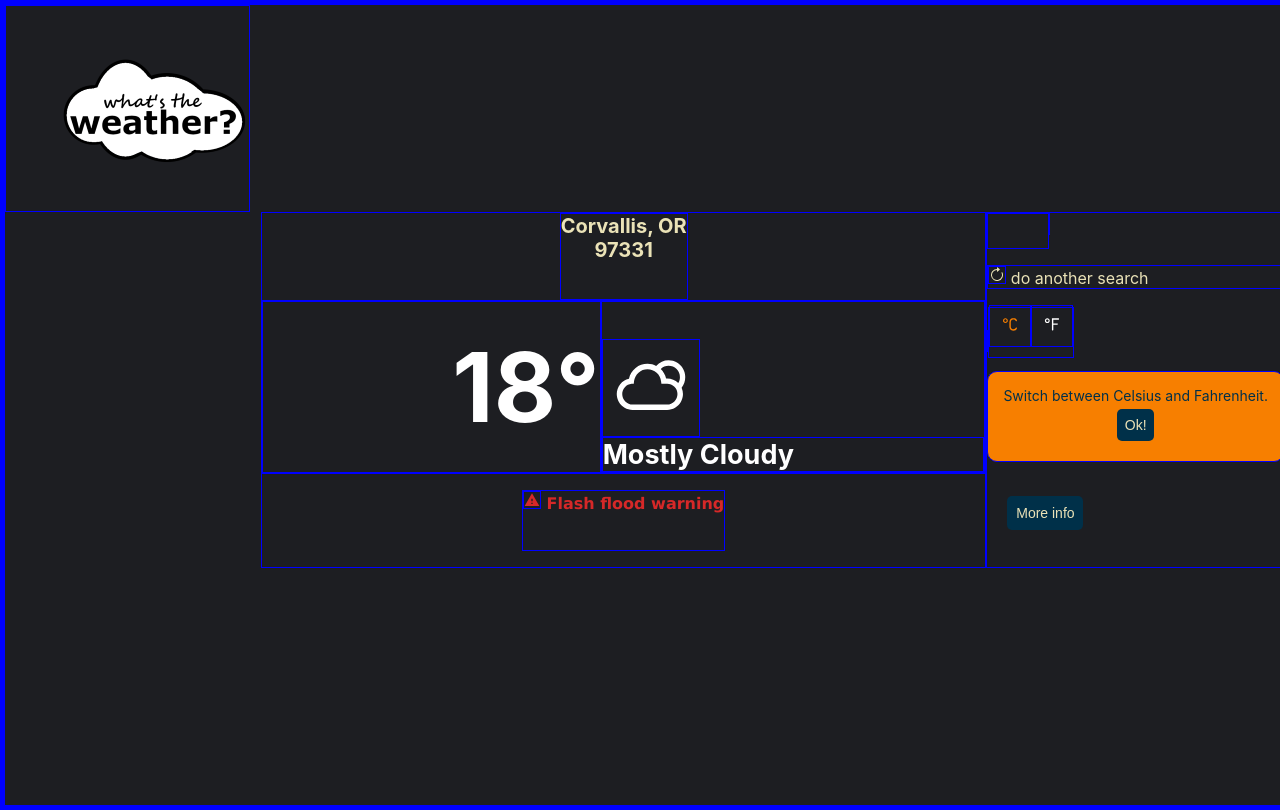
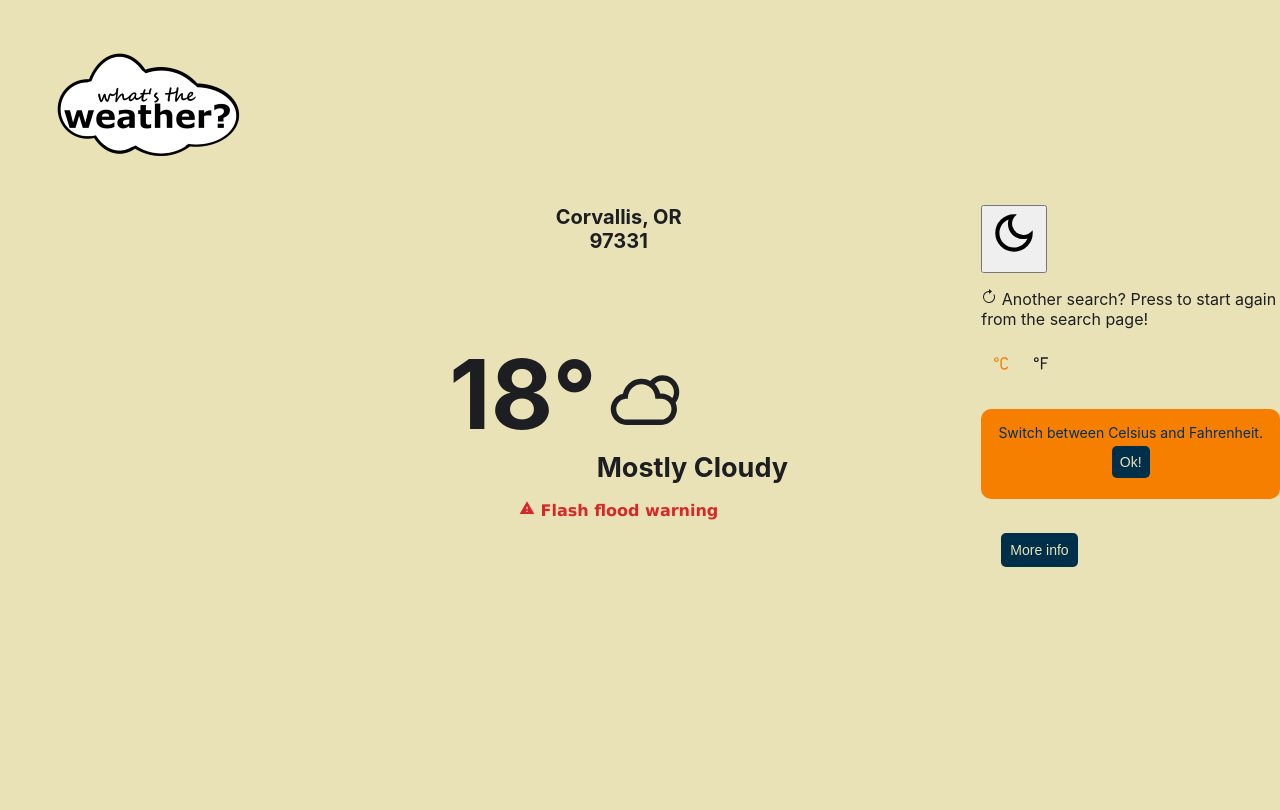
Before and after one commit to redSkies47/cs361-weather-app-portfolio, a React (Create React App) app in the folder weather-ui/: page /forecast-c in a window 1280 px wide. Built offline with nearby package versions, Linux system fonts and the light colour scheme.

Commit message:
implemented function theme toggling

```diff
--- a/weather-ui/src/App.css
+++ b/weather-ui/src/App.css
@@ -1,4 +1,14 @@
-* { border : 1px solid blue }
+/* * { border : 1px solid blue } */
+
+body.light {
+  background-color: #EAE2B7;
+  color: #1d1e22;
+}
+
+body.dark {
+  background-color: #1d1e22;
+  color:#EAE2B7
+}
 
 .container {  display: grid;
   grid-template-columns: 0.7fr 1.6fr 0.7fr;
@@ -10,8 +20,8 @@
     "logo . toggle"
     ". search ."
     ". . .";
-  background-color: #1d1e22;
-  color: #ffffff;
+  /* background-color: #1d1e22;
+  color: #ffffff; */
   width:100vw;
   height:100vh;
 }
@@ -64,17 +74,17 @@
 .switch { grid-area: switch;
   position: relative;
   display: inline-block;
-  width: 60px;
-  height: 34px;
+  /* width: 60px;
+  height: 34px; */
 }
 
-.switch input {
+/* .switch input {
   opacity: 0;
   width: 0;
   height: 0;
-}
+} */
 
-.slider {
+/* .slider {
   position: absolute;
   cursor: pointer;
 
@@ -108,7 +118,7 @@ input:checked + .slider {
 
 input:checked + .slider::before {
   transform: translateX(26px);
-}
+} */
 
 h4 {
   margin-left: 60px;
@@ -170,8 +180,8 @@ h4 {
     ". main-info options"
     ". extra-info .";
   justify-content: center;
-  background-color: #1d1e22;
-  color: #ffffff;
+  /* background-color: #1d1e22;
+  color: #ffffff; */
   width:100vw;
   height:100vh;
 }
@@ -186,7 +196,7 @@ h4 {
   padding-bottom: 0px;
   font-size: calc(4px + 2vmin);
   text-align: center;
-  color: #EAE2B7;
+  /* color: #EAE2B7; */
 }
 
 .current {
@@ -250,9 +260,9 @@ h3 {
 
 .options { grid-area: options; }
 
-.again {
+/* .again {
   color: #EAE2B7;
-}
+} */
 
 #redo-icon, #celsius-icon, #fahrenheit-icon {
   cursor: pointer;
--- /dev/null
+++ b/weather-ui/src/components/DarkMode.js
@@ -0,0 +1,46 @@
+import React from 'react';
+import '../styles/DarkMode.css';
+import { MdOutlineDarkMode } from 'react-icons/md';
+
+const DarkMode = () => {
+
+    let clickedClass='clicked';
+    const body = document.body;
+    const lightTheme = 'light';
+    const darkTheme = 'dark';
+    let theme;
+
+    if (localStorage) {
+        theme = localStorage.getItem("theme");
+    }
+
+    if (theme === lightTheme || theme === darkTheme) {
+        body.classList.add(theme);
+    } else {
+        body.classList.add(lightTheme);
+    }
+
+    const switchTheme = (e) => {
+        if (theme === darkTheme) {
+            body.classList.replace(darkTheme, lightTheme);
+            e.target.classList.remove(clickedClass);
+            localStorage.setItem("theme", "light");
+            theme = lightTheme;
+        } else {
+            body.classList.replace(lightTheme, darkTheme);
+            e.target.classList.add(clickedClass);
+            localStorage.setItem("theme", "dark");
+            theme = darkTheme;
+        }
+ }
+    return (
+        <button
+
+            className={theme === "dark" ? clickedClass: ""}
+            id="darkMode"
+            onClick={(e) => switchTheme(e)}
+        ><MdOutlineDarkMode /></button>
+    )
+};
+
+export default DarkMode;
--- a/weather-ui/src/pages/Forecast-C.js
+++ b/weather-ui/src/pages/Forecast-C.js
@@ -4,6 +4,7 @@ import logo from '../img/logo192.png';
 import { BsArrowClockwise } from 'react-icons/bs';
 import { WiCelsius, WiFahrenheit, WiNightCloudy, WiCloudy, WiDaySunny } from 'react-icons/wi';
 import { MdWarning } from 'react-icons/md';
+import DarkMode from '../components/DarkMode';
 
 function Celsius() {
 
@@ -30,10 +31,11 @@ function Celsius() {
             <img src={logo} class='logo' alt="logo"></img>
             <div class='options'>
                 <label class='switch'>
-                    <input id='toggle-forecast' type='checkbox'></input>
+                    <DarkMode />
+                    {/* <input id='toggle-forecast' type='checkbox'></input> */}
                 </label>
                 <label class="again">
-                    <p><BsArrowClockwise onClick={onRedo} id='redo-icon'/> do another search</p>
+                    <p><BsArrowClockwise onClick={onRedo} id='redo-icon'/> Another search? Press to start again from the search page!</p>
                 </label>
                 <label class='unit'>
                     <WiCelsius class='selected' onClick={onCel} id='celsius-icon' />
--- a/weather-ui/src/pages/Forecast.js
+++ b/weather-ui/src/pages/Forecast.js
@@ -4,6 +4,7 @@ import logo from '../img/logo192.png';
 import { BsArrowClockwise } from 'react-icons/bs';
 import { WiCelsius, WiFahrenheit, WiNightCloudy, WiCloudy, WiDaySunny } from 'react-icons/wi';
 import { MdWarning } from 'react-icons/md';
+import DarkMode from '../components/DarkMode';
 
 function Forecast() {
 
@@ -30,10 +31,11 @@ function Forecast() {
             <img src={logo} class='logo' alt="logo"></img>
             <div class='options'>
                 <label class='switch'>
-                    <input id='toggle-forecast' type='checkbox'></input>
+                    {/* <input id='toggle-forecast' type='checkbox'></input> */}
+                    <DarkMode />
                 </label>
                 <label class="again">
-                    <p><BsArrowClockwise onClick={onRedo} id='redo-icon'/> do another search</p>
+                    <p><BsArrowClockwise onClick={onRedo} id='redo-icon'/> Another search? Press to start again from the search page!</p>
                 </label>
                 <label class='unit'>
                     <WiCelsius onClick={onCel} id='celsius-icon' />
--- a/weather-ui/src/pages/HomePage.js
+++ b/weather-ui/src/pages/HomePage.js
@@ -2,12 +2,13 @@ import React, { useState } from 'react';
 import logo from '../img/logo192.png';
 import { MdSearch } from 'react-icons/md';
 import { useHistory } from 'react-router-dom';
+import DarkMode from '../components/DarkMode';
 
 function HomePage() {
 
     const [explain, setExplain]=useState(true);
 
-    const [isToggled, setIsToggled]=useState(false);
+    // const [isToggled, setIsToggled]=useState(false);
 
     const history = useHistory();
 
@@ -20,8 +21,9 @@ function HomePage() {
             <img src={logo} class='logo' alt="logo"></img>
             <div class='toggle'>
                 <label class='switch'>
-                    <input type='checkbox'isToggled={isToggled} onToggle={() => setIsToggled(!isToggled)}></input>
-                    <span class='slider'></span>
+                    <DarkMode />
+                    {/* <input type='checkbox'isToggled={isToggled} onToggle={() => setIsToggled(!isToggled)}></input>
+                    <span class='slider'></span> */}
                 </label>
                 {
 
--- /dev/null
+++ b/weather-ui/src/styles/DarkMode.css
@@ -0,0 +1,8 @@
+#darkMode {
+    font-size: 50px;
+}
+
+#darkMode.clicked {
+    filter: none !important;
+    /* background-color: black; */
+}
```
